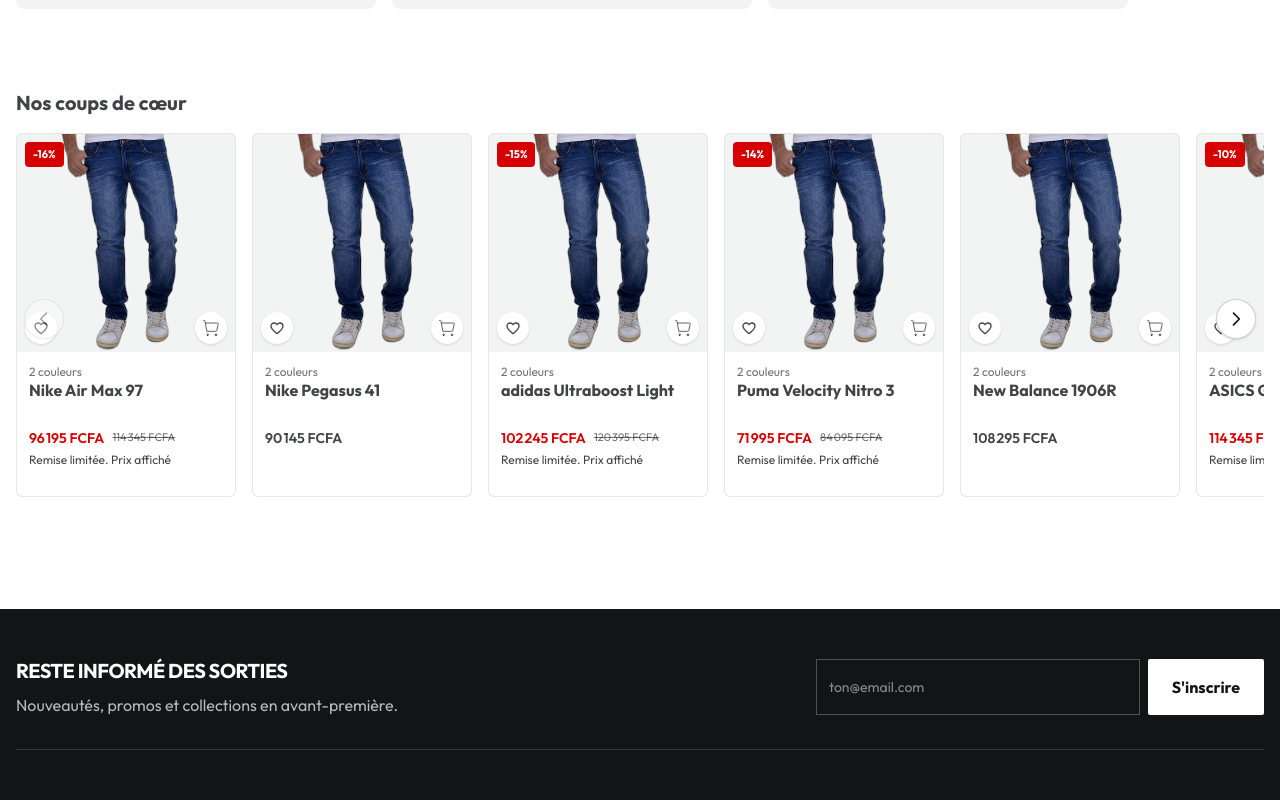
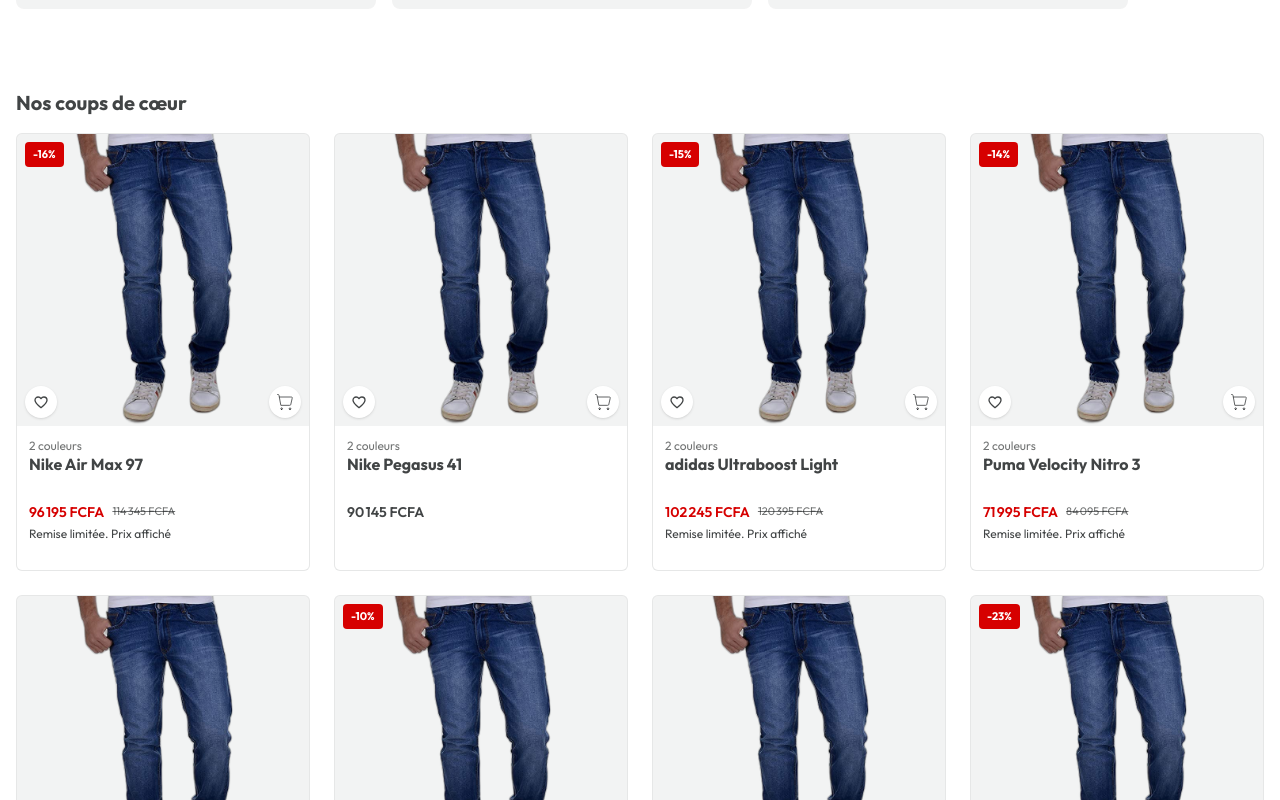
Before and after one commit to twocoderz/ecom.saas, a React (Vite) app: page / in a window 1280 px wide. Shown: the part 2760-3560 px from the top of the page. Built offline with nearby package versions, Linux system fonts and the light colour scheme.

Commit message:
fix nos coups de coeurs: no scrollable

```diff
--- a/src/pages/cart/CartPage.tsx
+++ b/src/pages/cart/CartPage.tsx
@@ -26,7 +26,7 @@ export function CartPage() {
               <ProductGrid layout="rail" cardVariant="compact" />
             </Section>
             <Section title="Nos coups de cœur">
-              <ProductGrid layout="rail" />
+              <ProductGrid layout="grid" />
             </Section>
           </div>
         ) : (
--- a/src/pages/home/HomePage.tsx
+++ b/src/pages/home/HomePage.tsx
@@ -142,7 +142,7 @@ export function HomePage() {
         <Section title="Nos coups de cœur" className="mt-p18 mb-p18">
           <ProductGrid
             products={topPicks}
-            layout="rail"
+            layout="grid"
             cardVariant="compact"
           />
         </Section>
```
